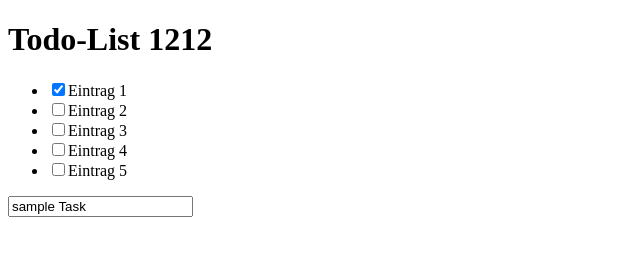
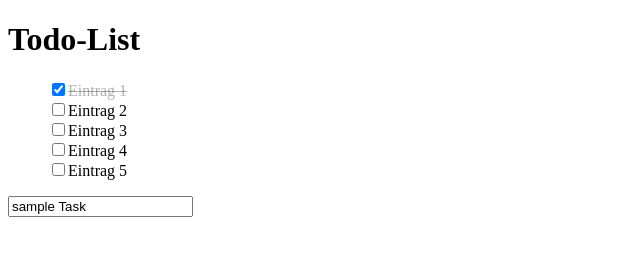
Before and after one commit to freitaggeorg/PBO18_Plan_HTML, a website: page index.html in a window 1280 px wide. Both pictures are taken after a click on the checkbox 58 px from the left and 89 px from the top of the page. Shown: the whole page, without its empty margins (0-640 px from the left). Drawn offline with Linux system fonts and the light colour scheme.

Commit message:
Adding JS for a complete generated list

```diff
--- a/index.html
+++ b/index.html
@@ -5,40 +5,61 @@
   <meta name="viewport" content="width=device-width, initial-scale=1.0">
   <meta http-equiv="X-UA-Compatible" content="ie=edge">
   <title>Document</title>
+  <link rel="stylesheet" href="style.css">
 </head>
 <body>
-  <header><h1>Todo-List 1212</h1></header>
+  <header><h1>Todo-List</h1></header>
   <ul id="todolist">
-    <li><input type="checkbox" id="check1" value="check1">Eintrag 1</li>
-    <li><input type="checkbox" id="check2" value="check2">Eintrag 2</li>
-    <li><input type="checkbox" id="check3" value="check3">Eintrag 3</li>
-    <li><input type="checkbox" id="check4" value="check4">Eintrag 4</li>
-    <li><input type="checkbox" id="check5" value="check5">Eintrag 5</li>
+    <!-- BeispielEintrag
+      <li><input type="checkbox" id="check1" value="check1" >Eintrag 1</li>
+    -->
   </ul>
   <input type="text" id="textinput" value="sample Task">
   <script>
     var input = document.getElementById("textinput");
-    var counter = 5;
+    var counter = 1;
 
     input.addEventListener("keyup", function(event){
-      counter++;
-
       event.preventDefault();
       if(event.keyCode === 13) {
+        counter++;
+        createListEntry(input.value, counter);
+        input.value = "";
+      }
+    });
+
+    let list = document.getElementById("todolist")
+    for (let i = 0; i < 5; i++){
+      createListEntry("Eintrag " + counter, counter);
+      counter++;
+    }
+
+    function createListEntry (label, counter){
         let list = document.getElementById("todolist");
         var li = document.createElement("li");
-        var textinput = document.createElement("input");
-        textinput.setAttribute("type","checkbox");
-        textinput.setAttribute("id","check"+counter);
-        textinput.setAttribute("value","check"+counter);
-        var node = document.createTextNode(input.value);
-        li.appendChild(textinput);
-        li.appendChild (node);
+        var span = document.createElement("span");
+        span.setAttribute("class", "");
+        var cb = document.createElement("input");
+        cb.setAttribute("type","checkbox");
+        cb.setAttribute("id","check"+counter);
+        cb.setAttribute("value","check"+counter);
+
+        cb.onclick = checkHandler;
+
+        var node = document.createTextNode(label);
+        li.appendChild(span);
+        span.appendChild(cb);
+        span.appendChild (node);
         list.appendChild(li);
 
 
-      }
-    });
+    };
+
+    function checkHandler (){
+      console.log(this);
+      document.getElementById(this.id).parentElement.classList.toggle("del");
+    };
+
   </script>
 </body>
 </html>
--- /dev/null
+++ b/style.css
@@ -0,0 +1,8 @@
+li {
+    list-style: none;
+}
+
+.del {
+    text-decoration: line-through;
+    color: rgba(0,0,0,.3);
+}
```
Also changed, not shown: 1 other file.
